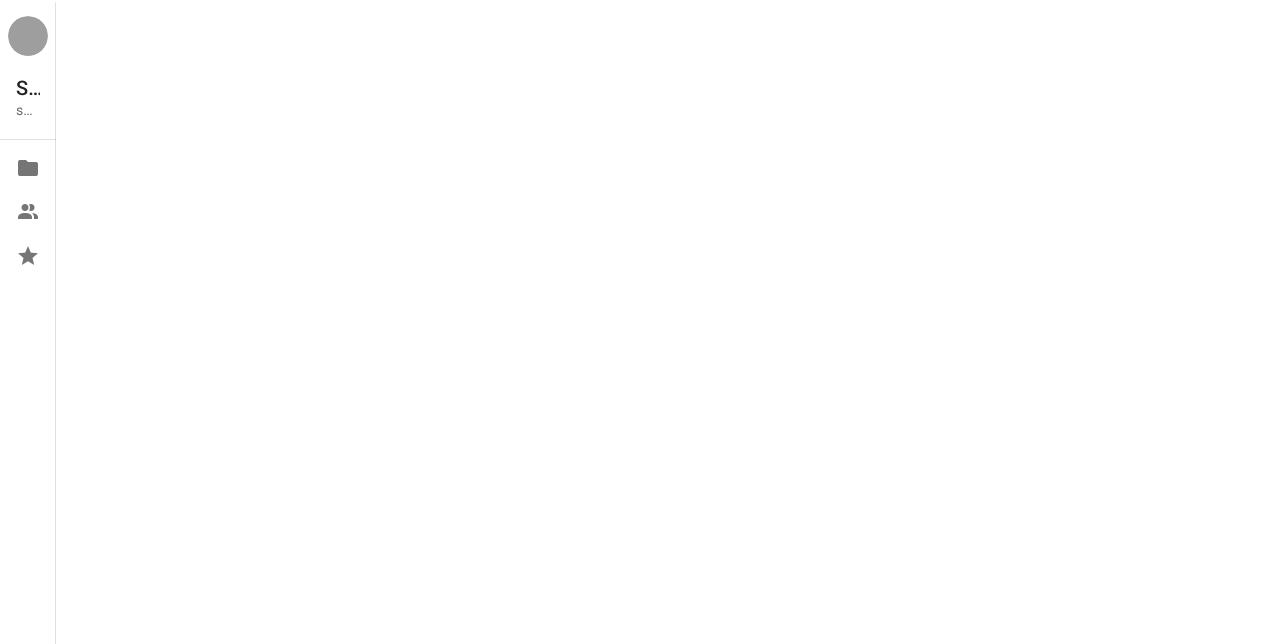
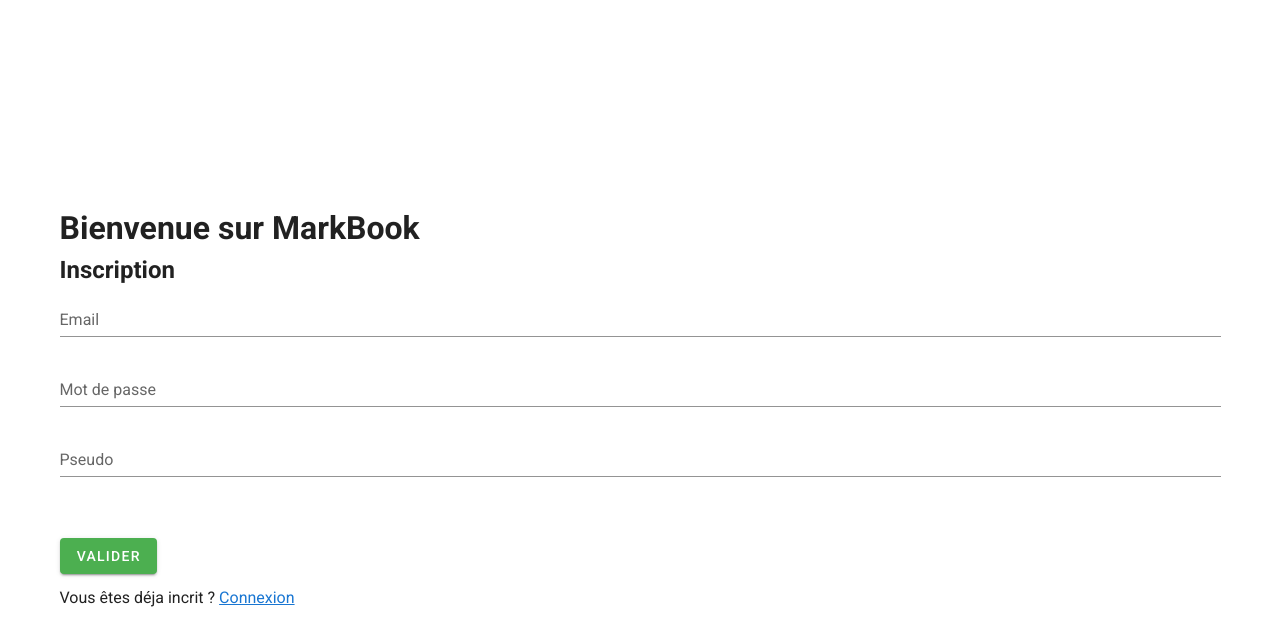
Before and after one commit to benoitD03/markbook_frontend, a Vue app: page /signup in a window 1280 px wide. Shown: the top 644 px of the page. Built offline with nearby package versions, Linux system fonts and the light colour scheme; grey boxes are pictures that could not be loaded.

Commit message:
add authentification & vuelidate

```diff
--- a/package.json
+++ b/package.json
@@ -8,10 +8,12 @@
     "lint": "vue-cli-service lint"
   },
   "dependencies": {
+    "axios": "^0.21.4",
     "core-js": "^3.6.5",
     "register-service-worker": "^1.7.1",
     "vue": "^2.6.11",
     "vue-router": "^3.2.0",
+    "vuelidate": "^0.7.6",
     "vuetify": "^2.4.0",
     "vuex": "^3.4.0"
   },
--- a/src/components/NavigationDrawer.vue
+++ b/src/components/NavigationDrawer.vue
@@ -1,6 +1,6 @@
 <template>
   <div class="ma-12 pa-12">
-    <v-card>
+    <v-card v-if="display">
       <v-navigation-drawer
         permanent
         expand-on-hover
@@ -52,3 +52,18 @@
     </v-card>
   </div>
 </template>
+
+<script>
+export default {
+    data() {
+        return {
+            display: false
+        }
+    },
+    created() {
+        if (localStorage.getItem("token")) {
+            this.display = true;
+        }
+    }
+}
+</script>
--- a/src/main.js
+++ b/src/main.js
@@ -4,8 +4,11 @@
 import router from "./router";
 import store from "./store";
 import vuetify from "./plugins/vuetify";
+import Vuelidate from 'vuelidate';
 
 Vue.config.productionTip = false;
+
+Vue.use(Vuelidate);
 
 new Vue({
   router,
--- a/src/router/index.js
+++ b/src/router/index.js
@@ -1,5 +1,7 @@
 import Vue from "vue";
 import VueRouter from "vue-router";
+import Login from "../views/Login"
+import Signup from "../views/Signup"
 import Home from "../views/Home.vue";
 
 Vue.use(VueRouter);
@@ -7,6 +9,16 @@
 const routes = [
   {
     path: "/",
+    name: "Login",
+    component: Login,
+  },
+  {
+    path: "/signup",
+    name: "Signup",
+    component: Signup,
+  },
+  {
+    path: "/home",
     name: "Home",
     component: Home,
   },
--- /dev/null
+++ b/src/views/Login.vue
@@ -0,0 +1,79 @@
+<template>
+<v-container>
+    <h1>Bienvenue sur MarkBook</h1>
+    <h2>Connexion</h2>
+  <v-form
+    ref="form"
+    lazy-validation
+  >
+    <v-text-field
+      v-model="email"
+      label="Email"
+      required
+    ></v-text-field>
+    <span class="errorForm" v-if="!$v.email.required && $v.email.$dirty">Votre email est requis</span>
+
+    <v-text-field
+      v-model="password"
+      label="Mot de passe"
+      required
+      type="password"
+    ></v-text-field>
+    <span class="errorForm" v-if="!$v.password.required && $v.password.$dirty">Votre Mot de passe est requis</span><br>
+
+    <v-btn
+      color="success"
+      class="mt-4"
+      @click.prevent="login"
+    >
+      Connexion
+    </v-btn>
+  </v-form>
+  <p class="mt-3">Vous n'êtes pas encore incrit ? <router-link to="/signup">Inscription</router-link></p>
+</v-container>
+</template>
+
+<script>
+import axios from 'axios';
+import { required } from 'vuelidate/lib/validators'
+export default {
+data() {
+    return {
+        email: '',
+        password: ''
+    }
+},
+validations: {
+    email: {
+        required,
+    },
+    password: {
+        required,
+    }
+},
+methods: {
+        login() {
+            this.$v.$touch()
+            if(this.$v.$invalid) {
+                console.log("missing elements")
+            } else {
+            axios.post('http://localhost:3000/api/users/login', {
+                email: this.email,
+                password: this.password
+            })
+            .then(response => {
+                localStorage.setItem("token", response.data.token);
+                window.location.href='/home'
+            })
+            .catch(() => alert("Email ou Mot de passe incorrect"));
+            }
+        }
+    }
+}
+</script>
+
+<style scoped>
+.errorForm {
+    color: crimson;
+}
+</style>
--- /dev/null
+++ b/src/views/Signup.vue
@@ -0,0 +1,96 @@
+<template>
+<v-container>
+    <h1>Bienvenue sur MarkBook</h1>
+    <h2>Inscription</h2>
+  <v-form
+    ref="form"
+    lazy-validation
+  >
+    <v-text-field
+      v-model="email"
+      label="Email"
+      required
+    ></v-text-field>
+    <span class="errorForm" v-if="(!$v.email.required || !$v.email.email) && $v.email.$dirty">Veuillez rentrer un email valide</span>
+
+    <v-text-field
+      v-model="password"
+      label="Mot de passe"
+      required
+      type="password"
+    ></v-text-field>
+    <span class="errorForm" v-if="!$v.password.required && $v.password.$dirty">Un mot de passe est requis</span>
+    <span class="errorForm" v-if="!$v.password.minLength && $v.password.$dirty">Votre mot de passe doit contenir au moins {{ $v.password.$params.minLength.min }} caractères</span>
+
+    <v-text-field
+      v-model="pseudo"
+      label="Pseudo"
+      required
+    ></v-text-field>
+    <span class="errorForm" v-if="!$v.pseudo.required && $v.pseudo.$dirty">Un pseudo est requis</span>
+    <span class="errorForm" v-if="!$v.pseudo.minLength && $v.pseudo.$dirty">Votre pseudo doit contenir au moins {{ $v.pseudo.$params.minLength.min }} caractères</span><br>
+
+    <v-btn
+      color="success"
+      class="mt-4"
+      @click.prevent="signup"
+    >
+      Valider
+    </v-btn>
+  </v-form>
+  <p class="mt-3">Vous êtes déja incrit ? <router-link to="/">Connexion</router-link></p>
+</v-container>
+</template>
+
+<script>
+import axios from 'axios';
+import { required, minLength, email } from 'vuelidate/lib/validators'
+export default {
+data() {
+    return {
+        email: '',
+        password: '',
+        pseudo: ''
+    }
+},
+validations: {
+    email: {
+        required,
+        email
+    },
+    password: {
+        required,
+        minLength: minLength(6)
+    },
+    pseudo: {
+        required,
+        minLength: minLength(4)
+    }
+},
+methods: {
+        signup() {
+            this.$v.$touch()
+            if(this.$v.$invalid) {
+                console.log("missing elements")
+            } else {
+            axios.post('http://localhost:3000/api/users/signup', {
+                email: this.email,
+                password: this.password,
+                pseudo: this.pseudo
+            })
+            .then(response => {
+                console.log(response);
+                window.location.href='/'
+            })
+            .catch(() => console.log("Email ou Mot de passe incorrect"));
+            }
+        },
+    }
+}
+</script>
+
+<style scoped>
+.errorForm {
+    color: crimson;
+}
+</style>
```
Also changed, not shown: 1 other file (tests, documents, lock files or other folders).
